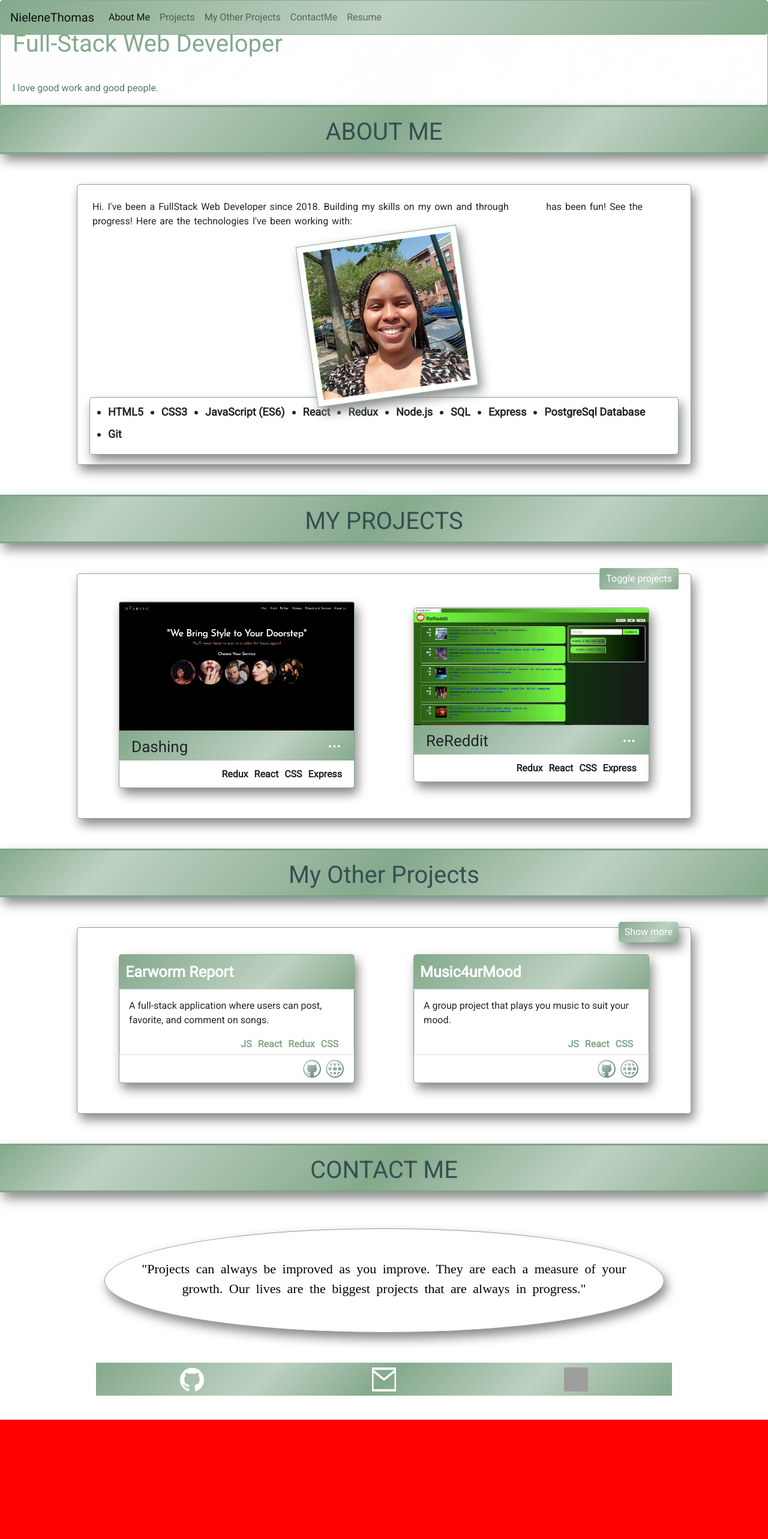
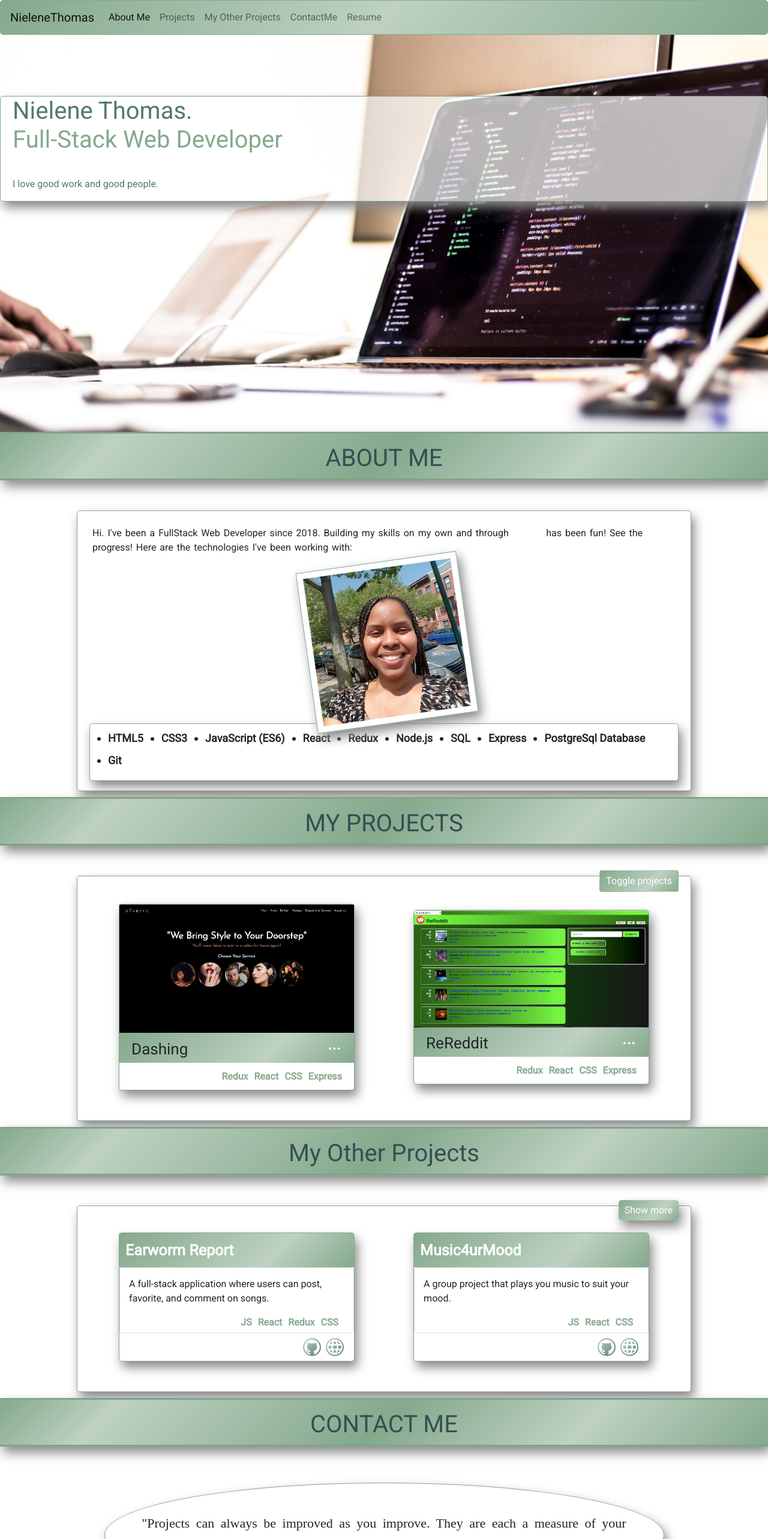
Before and after one commit to Nielene/NieleneThomas, a React (Create React App) app: page / in a window 1280 px wide. Shown: the top 2566 px of the page at 60% size. Before the commit the page ends 2367 px from the top, so only its background shows below. Built offline with nearby package versions, Linux system fonts and the light colour scheme; grey boxes are pictures that could not be loaded.

Commit message:
working on title at navbar to lead to smallIntroDiv_anchor

```diff
--- a/src/components/Home/Home.js
+++ b/src/components/Home/Home.js
@@ -4,7 +4,7 @@ import AboutMe from './InnerComp/AboutMe'
 import MyProjects from './InnerComp/MyProjects'
 import MyOtherProjects from './InnerComp/MyOtherProjects'
 import ContactMe from './InnerComp/ContactMe'
-// import '../../css/Home.css'
+import '../../css/Home.css'
 import RightArrowUp from '../Navbar/RightArrowUp'
 import do_great_things_unsplash from '../../assets/jantine-doornbos-xt9tb6oa42o-unsplash.jpg'
 
@@ -18,7 +18,6 @@ class Home extends Component {
 
           <div id='smallIntro_AnchorTag' className='homeComponent'>
           </div>
-
           <div className='smallIntro_background_image' id='smallIntro_background_image' style={{backgroundImage: "url(" + do_great_things_unsplash + ")"}}>
             <div id='smallIntroDiv' className='homeComponent' >
               < SmallIntro />
@@ -27,19 +26,24 @@ class Home extends Component {
 
           <div id='aboutMe_AnchorTag' className='homeComponent' >
           </div>
-
           <div id='aboutMe' className='homeComponent' >
             < AboutMe />
           </div>
 
+          <div id='myProjects_AnchorTag' className='homeComponent' >
+          </div>
           <div id='myProjects' className='homeComponent' >
             < MyProjects />
           </div>
 
+          <div id='myOtherProjects_AnchorTag' className='homeComponent' >
+          </div>
           <div id='myOtherProjects' className='homeComponent' >
             < MyOtherProjects />
           </div>
 
+          <div id='contactMe_AnchorTag' className='homeComponent' >
+          </div>
           <div id='contactMe' className='homeComponent' >
             < ContactMe />
           </div>
--- a/src/components/Navbar/Navbar.js
+++ b/src/components/Navbar/Navbar.js
@@ -46,7 +46,8 @@ class Navbar extends Component {
     return (
       <div>
         <nav className="navbar fixed-top navbar-expand-lg navbar-light bg-light">
-          <a className="navbar-brand" href="#smallIntro_AnchorTag">NieleneThomas</a>
+
+          <a className="navbar-brand" href="#smallIntro_AnchorTag" data-toggle="collapse" data-target="#navbarNavDropdown" aria-controls="navbarNavDropdown" aria-expanded="false" aria-label="Toggle navigation">NieleneThomas</a>
 
           <button className="navbar-toggler" type="button" data-toggle="collapse" data-target="#navbarNavDropdown" aria-controls="navbarNavDropdown" aria-expanded="false" aria-label="Toggle navigation">
             <span className="navbar-toggler-icon"></span>
@@ -60,15 +61,15 @@ class Navbar extends Component {
               </li>
 
               <li className="nav-item">
-                <a className="nav-link" href="#myProjects">Projects</a>
+                <a className="nav-link" href="#myProjects_AnchorTag">Projects</a>
               </li>
 
               <li className="nav-item">
-                <a className="nav-link" href="#myOtherProjects">My Other Projects</a>
+                <a className="nav-link" href="#myOtherProjects_AnchorTag">My Other Projects</a>
               </li>
 
               <li className="nav-item">
-                <a className="nav-link" href="#contactMe">ContactMe</a>
+                <a className="nav-link" href="#contactMe_AnchorTag">ContactMe</a>
               </li>
 
               <li className="nav-item">
--- a/src/css/ContactMe.css
+++ b/src/css/ContactMe.css
@@ -25,7 +25,7 @@
 
 }
 .quote p {
-  color: black;
+  color: #212529;
 }
 
 span.contactMe {
--- a/src/css/Home.css
+++ b/src/css/Home.css
@@ -1,10 +1,10 @@
 .Home_and_ArrowUp_Div {
-  /* background-color: green;
-  display: flex;
-  flex-direction: row;
+  /* background-color: green; */
+  /* display: flex; */
+  /* flex-direction: row;
   align-items: center;
-  align-content: center;
-  width: 100vw; */
+  align-content: center; */
+  /* width: 100vw; */
 
 }
 
@@ -25,7 +25,6 @@
   color: white;
   border-radius: 5px; */
 
-  /* margin-top: 400px; */
 
 }
 
@@ -40,35 +39,39 @@
 }
 
 .smallIntro_background_image {
-  /* padding: 0 0 0 0;
+  padding: 0 0 0 0;
   height: 100vh;
   width: 100vw;
   padding: 100px 0 100px 0;
   background-repeat: no-repeat;
-  background-size: cover; */
+  background-size: cover;
 
   /* background-image: url('../assets/jantine-doornbos-xt9tb6oa42o-unsplash.jpg'); */
 }
 
-#smallIntro_AnchorTag {
-  /* background-color: black;
+/* #smallIntro_AnchorTag {
+  background-color: black;
   margin: -30px 0 -150px 0;
   position: relative;
-  z-index: -1; */
+  z-index: -1;
+} */
+#smallIntroDiv {
+  padding: 100px 0 0 0;
+  margin-top: 0px;
 }
-#smallIntroDiv {
-  /* padding: 100px 0 0 0;
-  margin-top: 0px; */
-}
-
-#aboutMe_AnchorTag {
-  /* background-color: blue;
-  height: 40px;
+#smallIntro_AnchorTag,
+#aboutMe_AnchorTag,
+#myProjects_AnchorTag,
+#myOtherProjects_AnchorTag,
+#contactMe_AnchorTag {
+  background-color: blue;
+  height: 60px;
   padding-top: 10px;
   margin: -100px 0 0 0;
   position: relative;
-  z-index: -1; */
+  z-index: -1;
 }
+
 #aboutMe {
   /* padding-top: 0px; */
 }
--- a/src/css/MyProjects.css
+++ b/src/css/MyProjects.css
@@ -165,6 +165,7 @@ button.btn.btn-primary:hover {
   justify-content: flex-end;
 
   font-size: 16px;
+  color: #84A98C;
   padding: 10px 20px 10px 10px;
   margin: 0;
 
```
